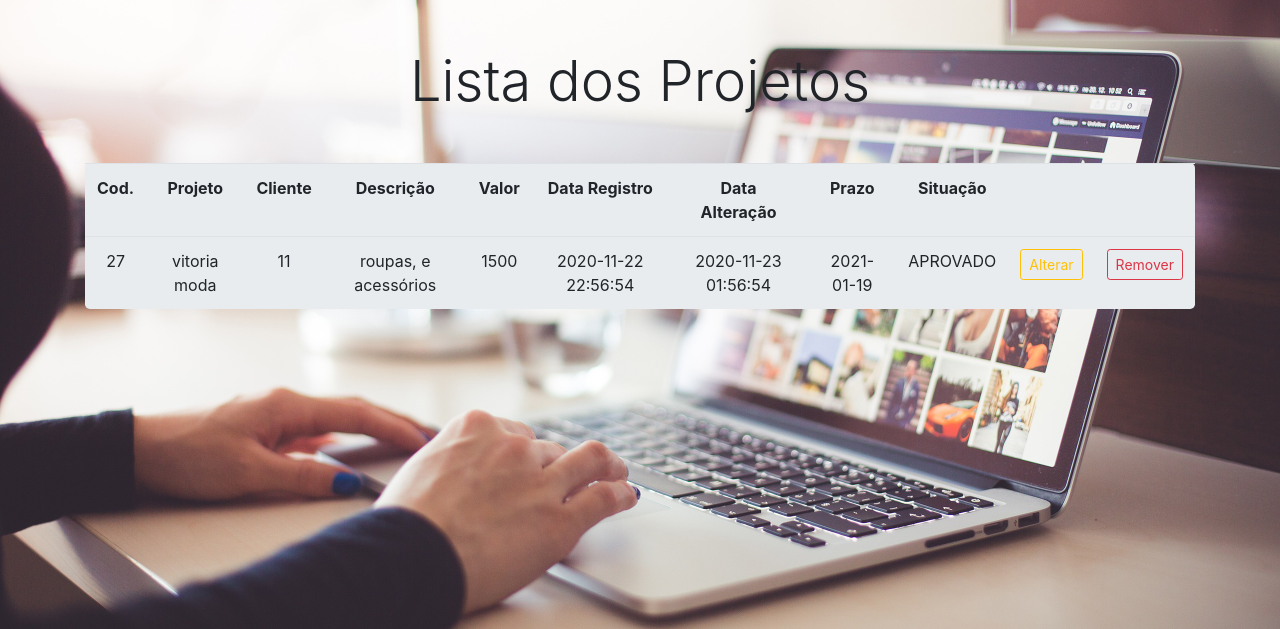
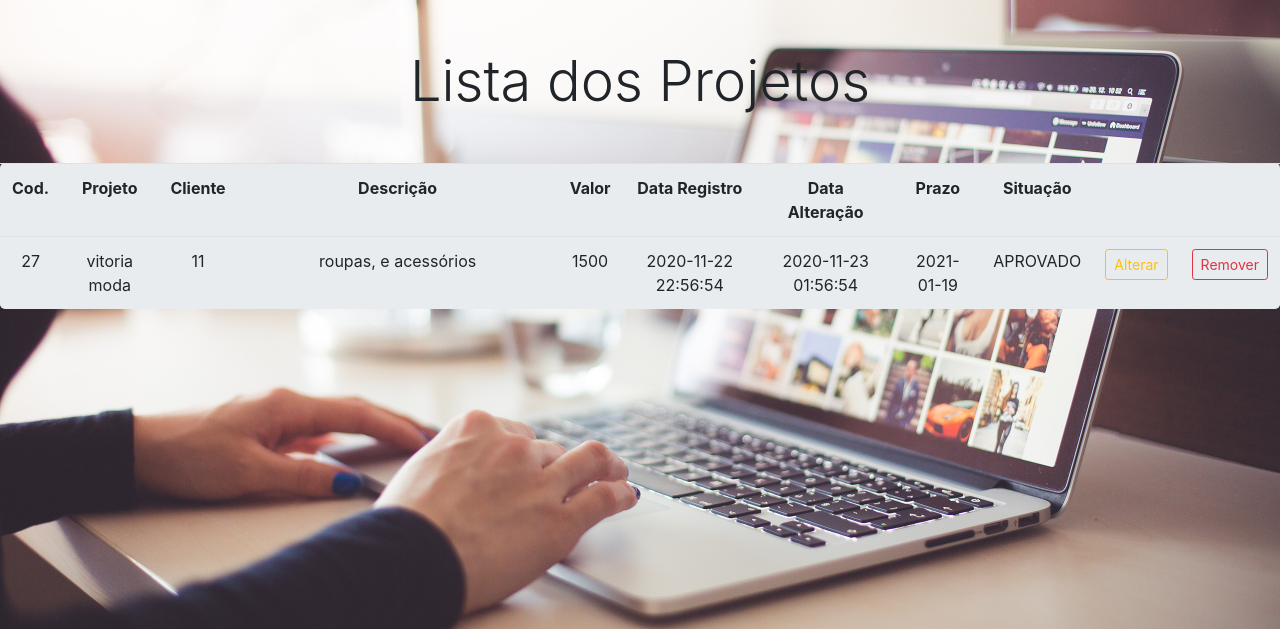
Before and after one commit to isaacam517/bitecnologia, a PHP site: page /listar_projetos_back.php in a window 1280 px wide. Shown: the part 101-730 px from the top of the page. Run offline with PHP 8.4, Linux system fonts and the light colour scheme; the visitor is signed in with stand-in values (Sample User, id 1); data comes from the database, SQL or seed files in the repository; some libraries are stand-ins or nearby versions.

Commit message:
Largura da coluna de descrição alterada

```diff
--- a/listar_projetos.php
+++ b/listar_projetos.php
@@ -37,7 +37,7 @@
             </div>
         </div>
     </nav>
-    <div class="container text-center mt-5">
+    <div class="text-center mt-5">
         <h2 class="display-4 mb-5">Lista dos Projetos</h2>
         <?php if(count($result_lista_proj) > 0): ?>
         <table class="table jumbotron">
@@ -45,7 +45,7 @@
                 <th>Cod.</th>
                 <th>Projeto</th>
                 <th>Cliente</th>
-                <th>Descrição</th>
+                <th class="w-25">Descrição</th>
                 <th>Valor</th>
                 <th>Data Registro</th>
                 <th>Data Alteração</th>
```
